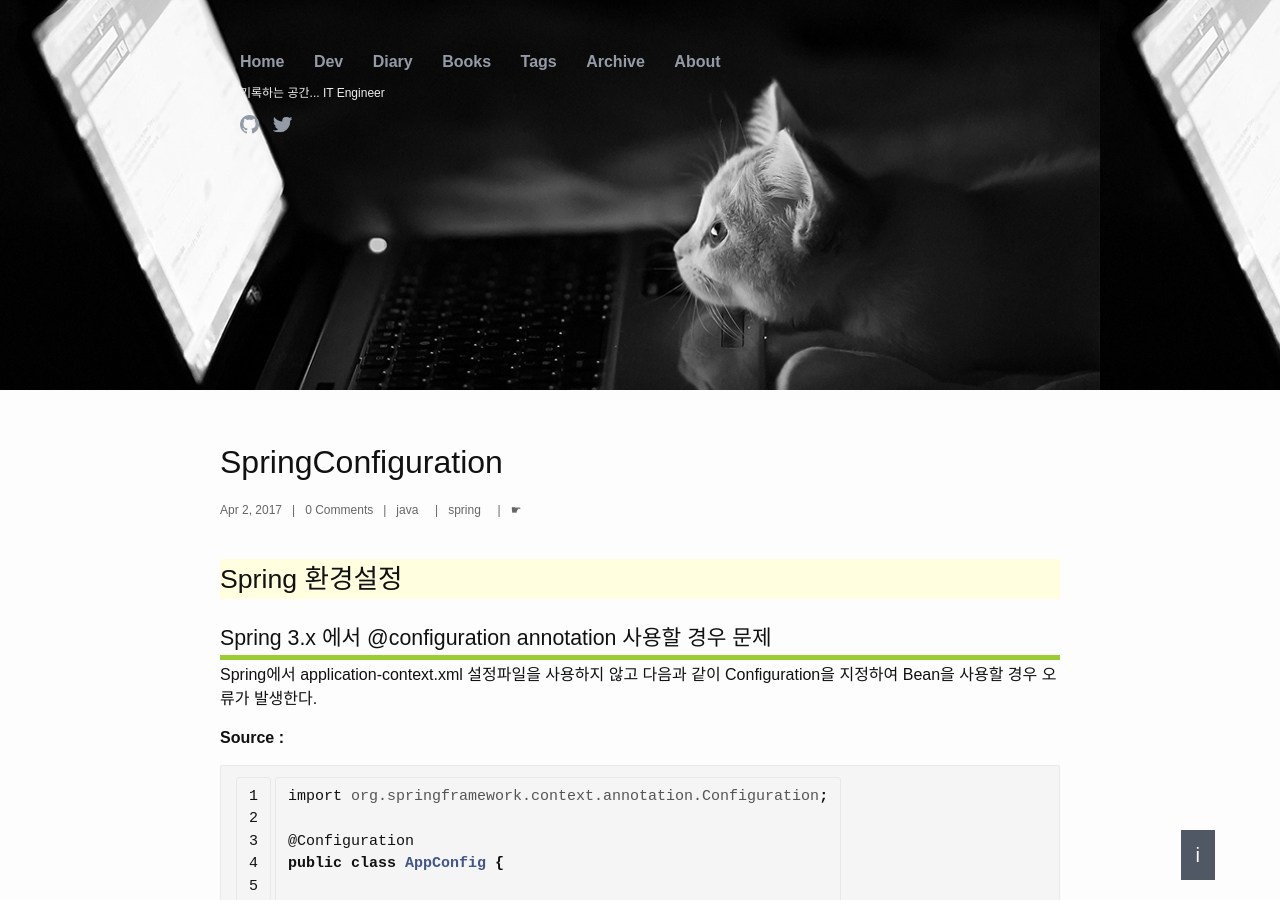
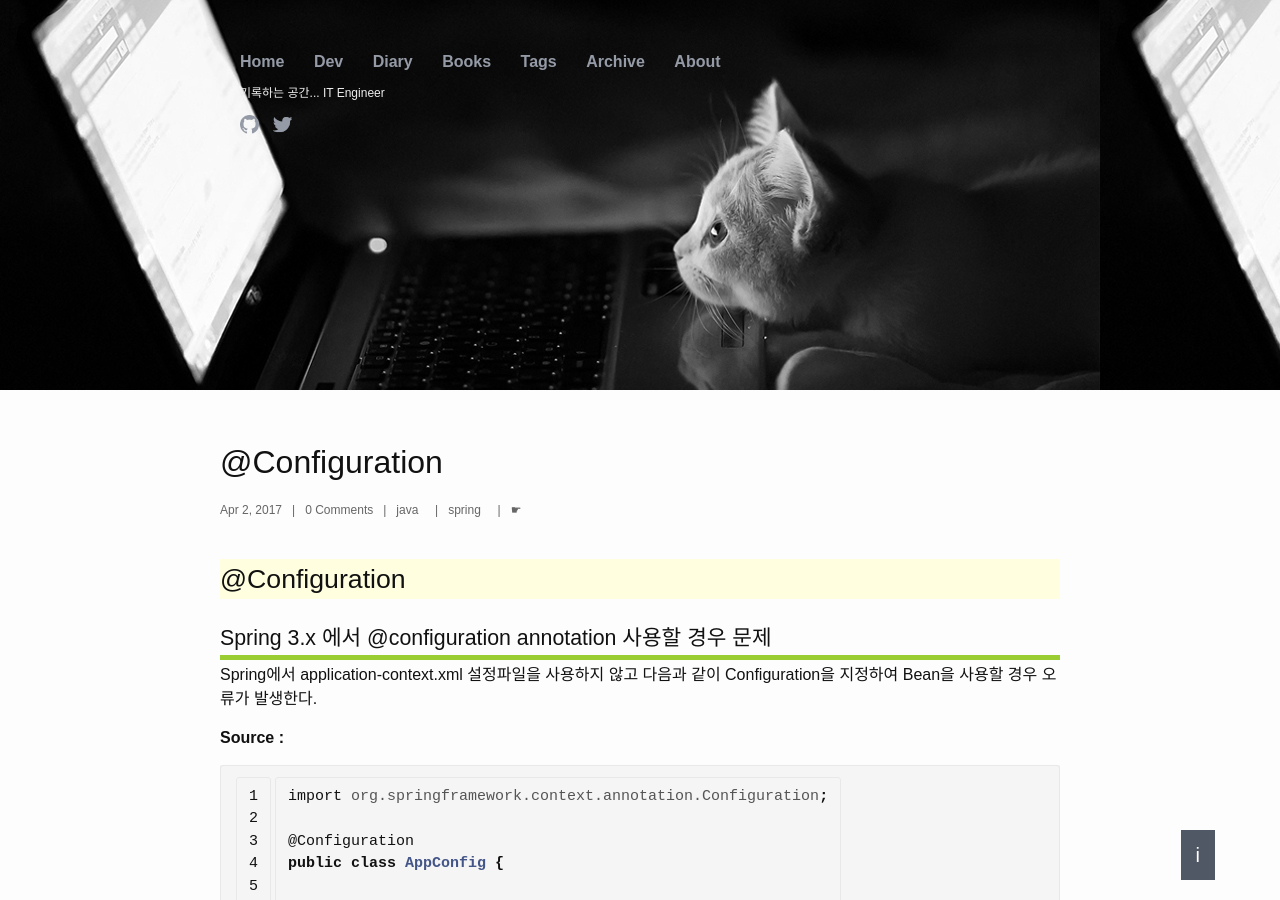
Before and after one commit to sonpro/sonpro.github.io, a Jekyll site: the page built from _posts/2017/2017-04-02-springconfiguration.md, in a window 1280 px wide and 900 px high. Built offline with Jekyll 4.4.1, drawn with Linux system fonts in a browser that asks for light colours; comment, search, counter and statistics services are not loaded.

Commit message:
revision

```diff
--- a/_posts/2017/2017-04-02-springconfiguration.md
+++ b/_posts/2017/2017-04-02-springconfiguration.md
@@ -1,13 +1,13 @@
 ---
 layout: "post"
-title: "SpringConfiguration"
+title: "@Configuration"
 date: "2017-04-02 23:11"
 tags : spring
 categories : java
 ---
 
 
-# Spring 환경설정
+# @Configuration
 
 ## Spring 3.x 에서 @configuration annotation 사용할 경우 문제
 
```
Also changed, not shown: _posts/2017/2017-01-30-javadoc.md (+1 -1 lines).
